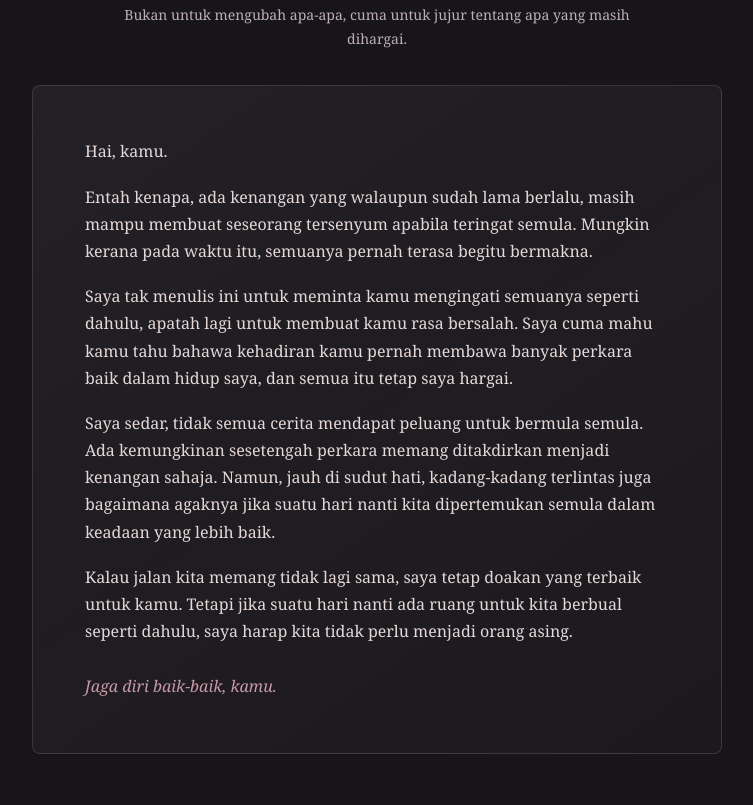
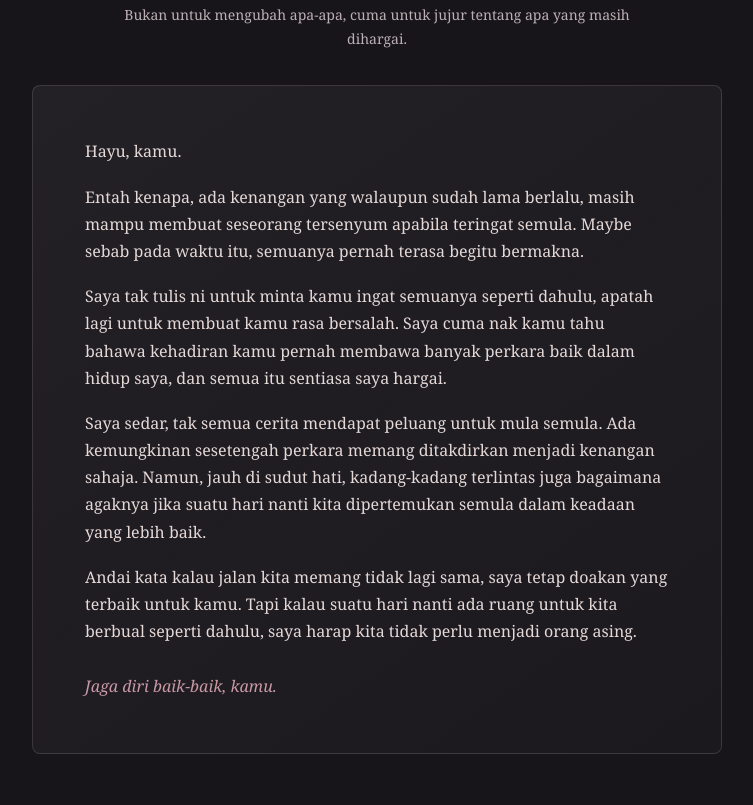
Before and after one commit to padupetak-cyber/nur-amylia-natasha, a plain HTML site: page index.html in a window 1280 px wide. Shown: the part 1815-2620 px from the top of the page, without its empty margins (263-1016 px from the left). Drawn offline with Linux system fonts and the light colour scheme.

Commit message:
Update index.html

```diff
--- a/index.html
+++ b/index.html
@@ -42,11 +42,11 @@ footer{padding:35px 0 50px;text-align:center;color:#8f858c;font:11px Arial,sans-
   <h2 class="section-title">Apa yang ingin disampaikan</h2>
   <p class="sub">Bukan untuk mengubah apa-apa, cuma untuk jujur tentang apa yang masih dihargai.</p>
   <article class="letter">
-    <p>Hai, kamu.</p>
-    <p>Entah kenapa, ada kenangan yang walaupun sudah lama berlalu, masih mampu membuat seseorang tersenyum apabila teringat semula. Mungkin kerana pada waktu itu, semuanya pernah terasa begitu bermakna.</p>
-    <p>Saya tak menulis ini untuk meminta kamu mengingati semuanya seperti dahulu, apatah lagi untuk membuat kamu rasa bersalah. Saya cuma mahu kamu tahu bahawa kehadiran kamu pernah membawa banyak perkara baik dalam hidup saya, dan semua itu tetap saya hargai.</p>
-    <p>Saya sedar, tidak semua cerita mendapat peluang untuk bermula semula. Ada kemungkinan sesetengah perkara memang ditakdirkan menjadi kenangan sahaja. Namun, jauh di sudut hati, kadang-kadang terlintas juga bagaimana agaknya jika suatu hari nanti kita dipertemukan semula dalam keadaan yang lebih baik.</p>
-    <p>Kalau jalan kita memang tidak lagi sama, saya tetap doakan yang terbaik untuk kamu. Tetapi jika suatu hari nanti ada ruang untuk kita berbual seperti dahulu, saya harap kita tidak perlu menjadi orang asing.</p>
+    <p>Hayu, kamu.</p>
+    <p>Entah kenapa, ada kenangan yang walaupun sudah lama berlalu, masih mampu membuat seseorang tersenyum apabila teringat semula. Maybe sebab pada waktu itu, semuanya pernah terasa begitu bermakna.</p>
+    <p>Saya tak tulis ni untuk minta kamu ingat semuanya seperti dahulu, apatah lagi untuk membuat kamu rasa bersalah. Saya cuma nak kamu tahu bahawa kehadiran kamu pernah membawa banyak perkara baik dalam hidup saya, dan semua itu sentiasa saya hargai.</p>
+    <p>Saya sedar, tak semua cerita mendapat peluang untuk mula semula. Ada kemungkinan sesetengah perkara memang ditakdirkan menjadi kenangan sahaja. Namun, jauh di sudut hati, kadang-kadang terlintas juga bagaimana agaknya jika suatu hari nanti kita dipertemukan semula dalam keadaan yang lebih baik.</p>
+    <p>Andai kata kalau jalan kita memang tidak lagi sama, saya tetap doakan yang terbaik untuk kamu. Tapi kalau suatu hari nanti ada ruang untuk kita berbual seperti dahulu, saya harap kita tidak perlu menjadi orang asing.</p>
     <p class="sign">Jaga diri baik-baik, kamu.</p>
   </article>
 </section>
@@ -59,7 +59,7 @@ footer{padding:35px 0 50px;text-align:center;color:#8f858c;font:11px Arial,sans-
 </section>
 <section class="wrap">
   <article class="letter">
-    <p>Akhir kata, terima kasih kerana pernah menjadi sebahagian daripada cerita saya. Saya tidak tahu apa yang menanti pada hari esok, dan saya juga tidak mahu meletakkan harapan yang membebankan sesiapa.</p>
+    <p>Akhir kata, thankyouu sebab pernah menjadi sebahagian daripada cerita hidup saya. Saya taktahu apa yang menanti pada hari esok, dan saya juga tidak mahu meletakkan harapan yang membebankan sesiapa.</p>
     <p>Cukuplah kamu tahu bahawa ada seseorang yang masih mengenang kamu dengan baik, tanpa meminta apa-apa sebagai balasan.</p>
   </article>
 </section>
```
